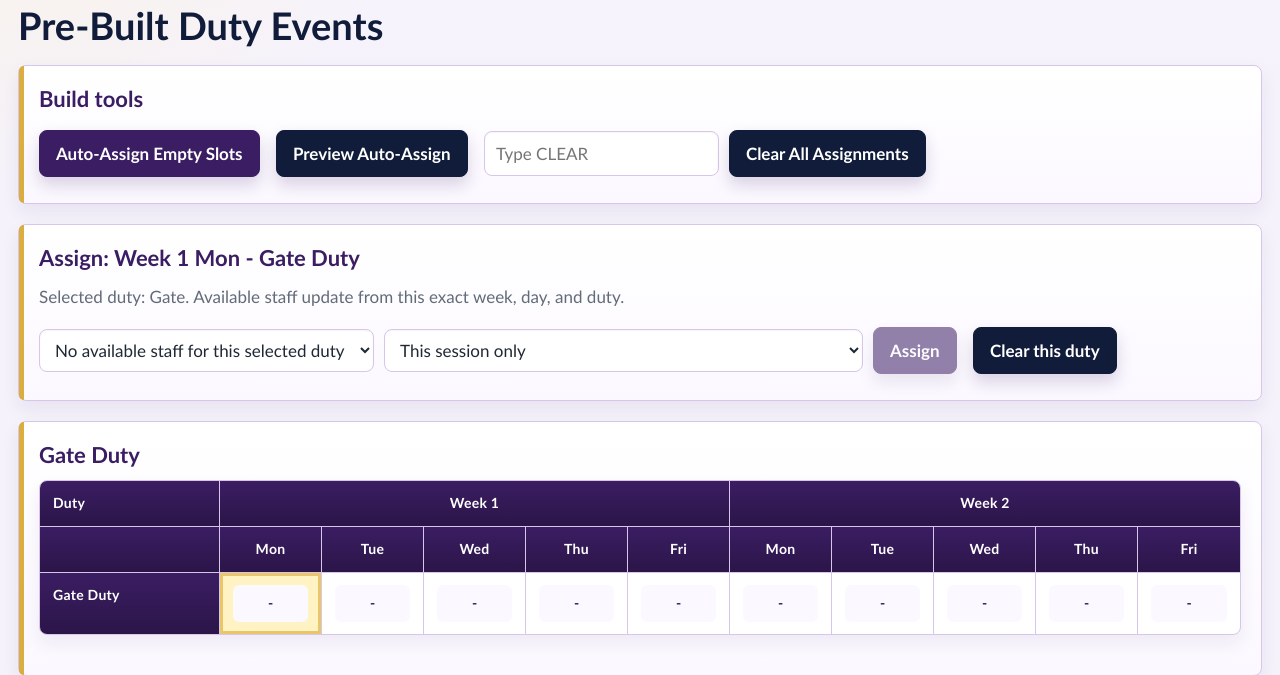
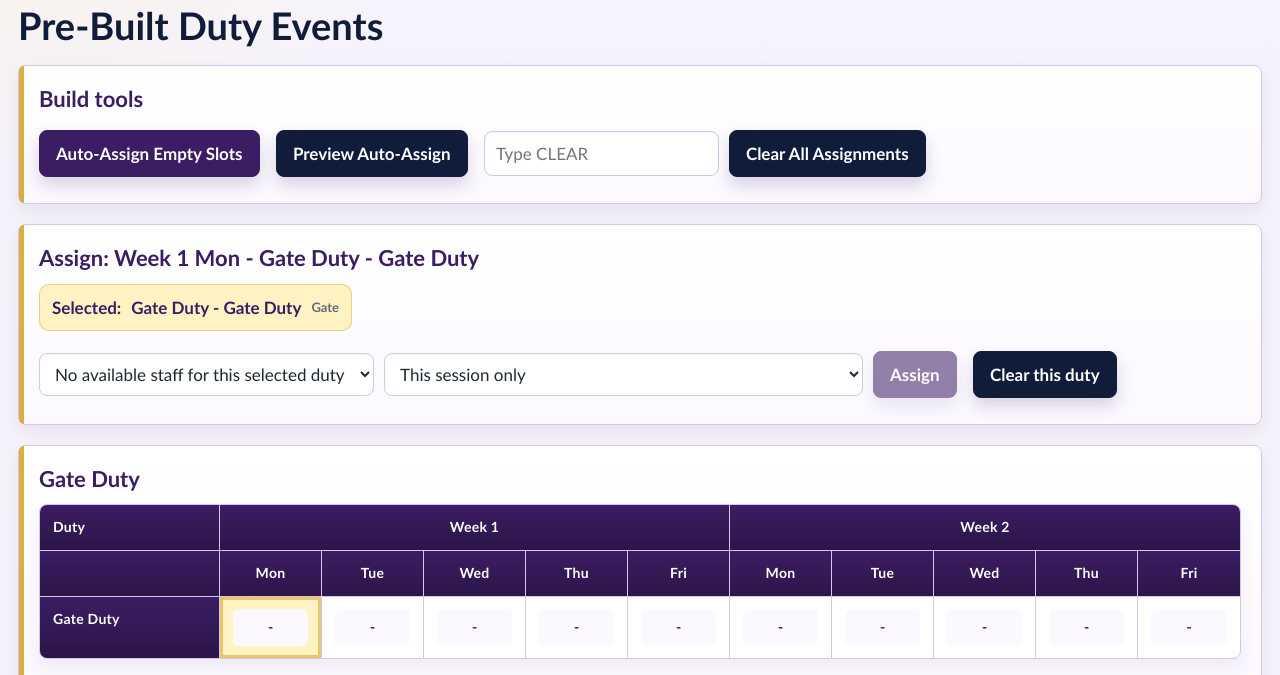
Before and after one commit to mgm-hope/DutyMaster, a FastAPI app: a page that uses app/templates/prebuilt.html in a window 1280 px wide. Shown: the part 303-978 px from the top of the page. Run offline with FastAPI, Linux system fonts and the light colour scheme; the visitor is signed in with stand-in values (Sample User, id 1); data comes from the database, SQL or seed files in the repository; data that the repository does not hold is empty.

Commit message:
Show full selected duty context

```diff
--- a/app/static/style.css
+++ b/app/static/style.css
@@ -480,6 +480,25 @@ textarea {
     color: var(--primary);
 }
 
+.selected-duty-note {
+    display: inline-flex;
+    align-items: center;
+    gap: 10px;
+    padding: 10px 12px;
+    margin: 0 0 14px;
+    border-radius: 10px;
+    background: var(--gold-soft);
+    color: var(--primary);
+    border: 1px solid rgba(214, 162, 31, 0.45);
+    font-weight: 700;
+}
+
+.selected-duty-note span {
+    color: var(--muted);
+    font-size: 13px;
+    font-weight: 800;
+}
+
 .muted,
 .muted-row {
     color: var(--muted);
--- a/app/templates/prebuilt.html
+++ b/app/templates/prebuilt.html
@@ -78,8 +78,11 @@
 
 {% if selected.period %}
 <section class="panel" id="assign-panel">
-    <h3>Assign: Week {{ selected.week }} {{ selected.day }} - {{ duty_labels[selected.period] }}</h3>
-    <p class="muted">Selected duty: {{ selected.period }}. Available staff update from this exact week, day, and duty.</p>
+    <h3>Assign: Week {{ selected.week }} {{ selected.day }} - {{ selected.section }} - {{ duty_labels[selected.period] }}</h3>
+    <p class="selected-duty-note">
+        Selected: <strong>{{ selected.section }} - {{ duty_labels[selected.period] }}</strong>
+        <span>{{ selected.period }}</span>
+    </p>
     <form method="post" action="/prebuilt/assign" class="inline-form">
         <input type="hidden" name="week" value="{{ selected.week }}">
         <input type="hidden" name="day" value="{{ selected.day }}">
--- a/app/web.py
+++ b/app/web.py
@@ -485,6 +485,12 @@ def prebuilt(request: Request, week: int = 1, day: str = "Mon", period: str | No
     valid_periods = set(DUTY_LABELS)
     if period not in valid_periods:
         period = None
+    selected_section = ""
+    if period:
+        for section_name, events in DUTY_SECTIONS:
+            if any(code == period for code, _ in events):
+                selected_section = section_name
+                break
     with _conn_context() as conn:
         ensure_duty_event_rows(conn)
         assignments = {
@@ -503,7 +509,7 @@ def prebuilt(request: Request, week: int = 1, day: str = "Mon", period: str | No
             duty_sections=duty_sections,
             duty_labels=DUTY_LABELS,
             assignments=assignments,
-            selected={"week": week, "day": day, "period": period},
+            selected={"week": week, "day": day, "period": period, "section": selected_section},
             candidates=candidates,
             conflicts=conflicts,
             preview=preview,
```
